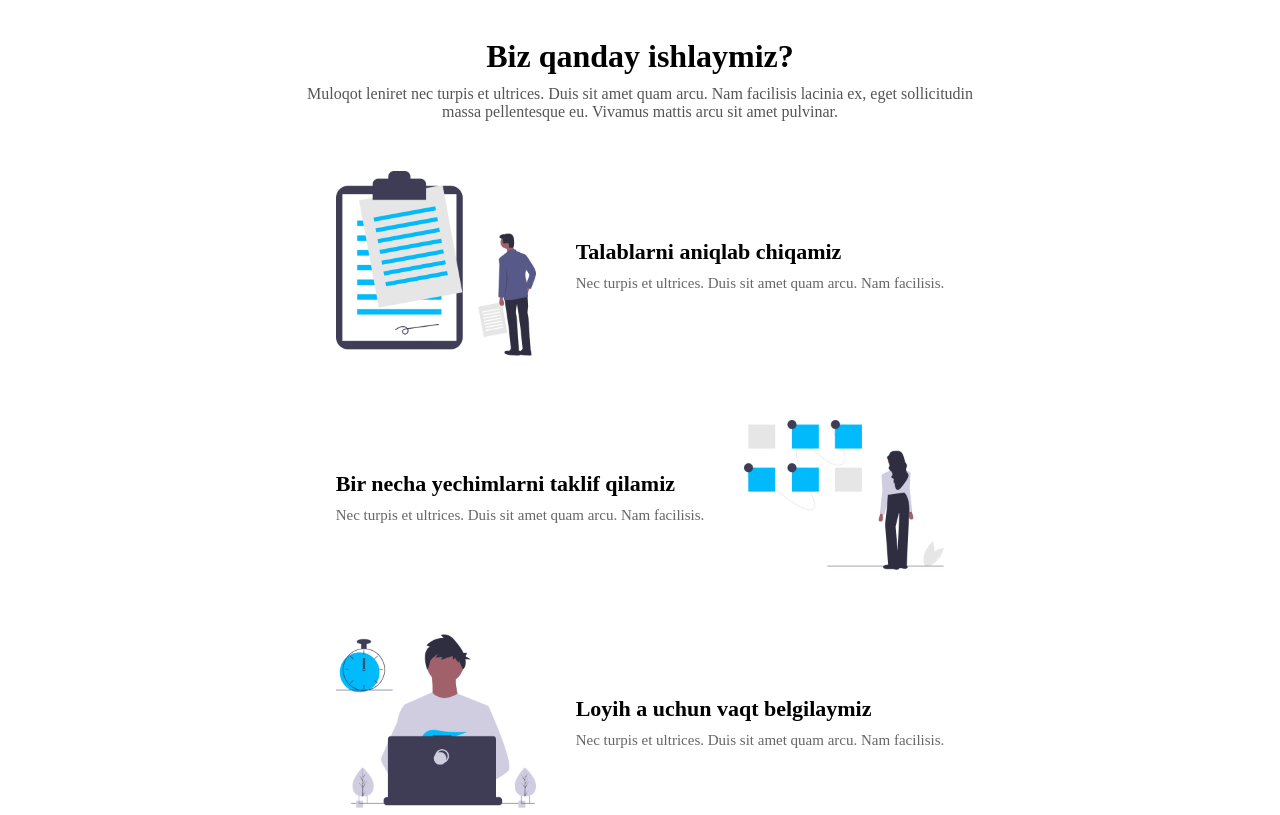
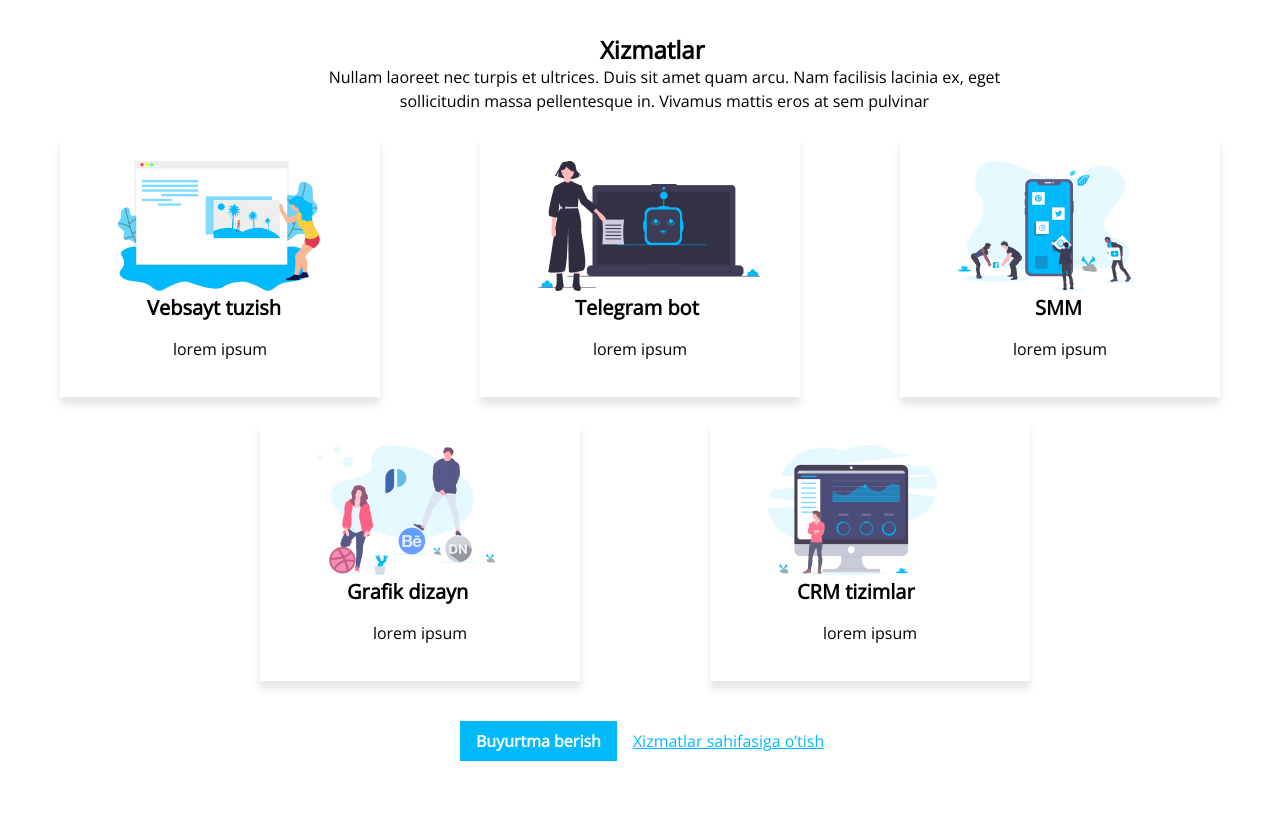
Before and after one commit to ShohruhErmanov/Pixer, a plain HTML site: page index.html in a window 1280 px wide. Shown: the part 500-1315 px from the top of the page. Drawn offline with Linux system fonts and the light colour scheme.

Commit message:
pixer service end

```diff
--- a/css/style.css
+++ b/css/style.css
@@ -125,6 +125,146 @@
     top: 240px;
 }
 /* header end */
+
+/* service start */
+
+.service__content{
+    margin-top: 0px;
+}
+
+.service__about{
+    margin-top: 56px;
+}
+
+.service__about__span{
+    margin-left: 540px;
+    font-family: var(--OpenSans-Variable) ;
+    font-weight: 700;
+    font-size: 24px;
+    leading-trim: NONE;
+    line-height: 130%;
+    letter-spacing: 0%;
+    text-align: center;
+    color: black;
+}
+
+.service__about__title{
+    width: 719px;
+    height: 48px;
+    margin-left: 245px;
+    font-family: var(--OpenSans-Variable);
+    font-weight: 400;
+    font-size: 16px;
+    leading-trim: NONE;
+    line-height: 24px;
+    letter-spacing: 0%;
+    text-align: center;
+    color: black;
+}
+
+.service__cards{
+    margin-top: 16px;
+}
+
+.service__card{
+    width: 320px;
+    height: 260px;
+    margin-top: 8px;
+
+    background-color: white;
+    box-shadow: 0px 8px 8px 0px #0000001A;
+}
+
+.service__card__img{
+    margin-top: 24px;
+    margin-left: 58px;
+}
+
+.service__card__span{
+    margin-top: 16px;
+    margin-left: 87px;
+
+    font-family: var(--OpenSans-Variable);
+    font-weight: 700;
+    font-size: 20px;
+    leading-trim: NONE;
+    line-height: 130%;
+    letter-spacing: 0%;
+    text-align: center;
+}
+
+.service__card__title{
+    margin-top: 16px;
+
+    font-family: var(--OpenSans-Variable);
+    font-weight: 400;
+    font-size: 16px;
+    leading-trim: NONE;
+    line-height: 24px;
+    letter-spacing: 0%;
+    text-align: center;
+}
+
+.service__cards{
+    display: flex;
+    justify-content: space-between;
+    column-gap: 70px;
+}
+
+.service__cards2{
+    display: flex;
+    margin-top: 16px;
+    margin-left: 200px;
+    column-gap: 130px;
+}
+
+.service__cardddd{
+    margin-left: 135px;
+}
+
+.service__order{
+    align-items: center;
+    margin-top: 40px;
+    display: flex;
+    column-gap: 16px;
+    margin-left: 400px;
+}
+
+.service__order__gp{
+    color: white;
+    padding: 8px 16px;
+    font-family: var(--OpenSans-Variable);
+    font-weight: 700;
+    font-size: 16px;
+    leading-trim: NONE;
+    line-height: 24px;
+    letter-spacing: 0%;
+
+
+    background-color: #00BAFC;
+}
+
+.service__order__gp2{
+    color: #00BAFC;
+    font-family: var(--OpenSans-Variable);
+    font-weight: 400;
+    font-size: 16px;
+    leading-trim: NONE;
+    line-height: 24px;
+    letter-spacing: 0%;
+    text-align: center;
+    text-decoration: underline;
+    text-decoration-style: solid;
+    text-decoration-offset: 0%;
+    text-decoration-thickness: 0%;
+}
+
+.service__card__span2{
+    margin-left: 95px;
+}
+
+/* service end */
+
 .section {
   padding: 60px 20px;
   background-color: #fff;
--- a/index.html
+++ b/index.html
@@ -64,6 +64,58 @@
         <!-- header end -->
 
         <!-- service start -->
+
+        <main class="main">
+            <div class="container">
+                <div class="service__content">
+                    <div class="service__about">
+                        <span class="service__about__span">Xizmatlar</span>
+                        <p class="service__about__title">Nullam laoreet nec turpis et ultrices. Duis sit amet quam arcu.
+                            Nam facilisis lacinia ex, eget sollicitudin massa pellentesque in. Vivamus mattis eros at
+                            sem pulvinar</p>
+                    </div>
+                </div>
+
+                <div class="service__cards">
+                    <div class="service__card">
+                        <img src="./img/card_img1.png" alt="" class="service__card__img">
+                        <span class="service__card__span">Vebsayt tuzish</span>
+                        <p class="service__card__title">lorem ipsum</p>
+                    </div>
+
+                    <div class="service__card">
+                        <img src="./img/card_img2.png" alt="" class="service__card__img">
+                        <span class="service__card__span service__card__span2">Telegram bot</span>
+                        <p class="service__card__title">lorem ipsum</p>
+                    </div>
+
+                    <div class="service__card">
+                        <img src="./img/card_img3.png" alt="" class="service__card__img">
+                        <span class="service__card__span  service__cardddd">SMM</span>
+                        <p class="service__card__title">lorem ipsum</p>
+                    </div>
+                </div>
+
+                <div class="service__cards2">
+                    <div class="service__card">
+                        <img src="./img/card_img4.png" alt="" class="service__card__img">
+                        <span class="service__card__span">Grafik dizayn</span>
+                        <p class="service__card__title">lorem ipsum</p>
+                    </div>
+
+                    <div class="service__card">
+                        <img src="./img/card_img5.png" alt="" class="service__card__img">
+                        <span class="service__card__span">CRM tizimlar</span>
+                        <p class="service__card__title">lorem ipsum</p>
+                    </div>
+                </div>
+
+                <div class="service__order">
+                    <a href="" class="service__order__gp">Buyurtma berish</a>
+                    <a href="" class="service__order__gp2">Xizmatlar sahifasiga o’tish</a>
+                </div>
+            </div>
+        </main>
 
         <!-- service end -->
 
```
Also changed, not shown: img/card_img1.png (added), img/card_img2.png (added), img/card_img3.png (added), img/card_img4.png (added), img/card_img5.png (added).
